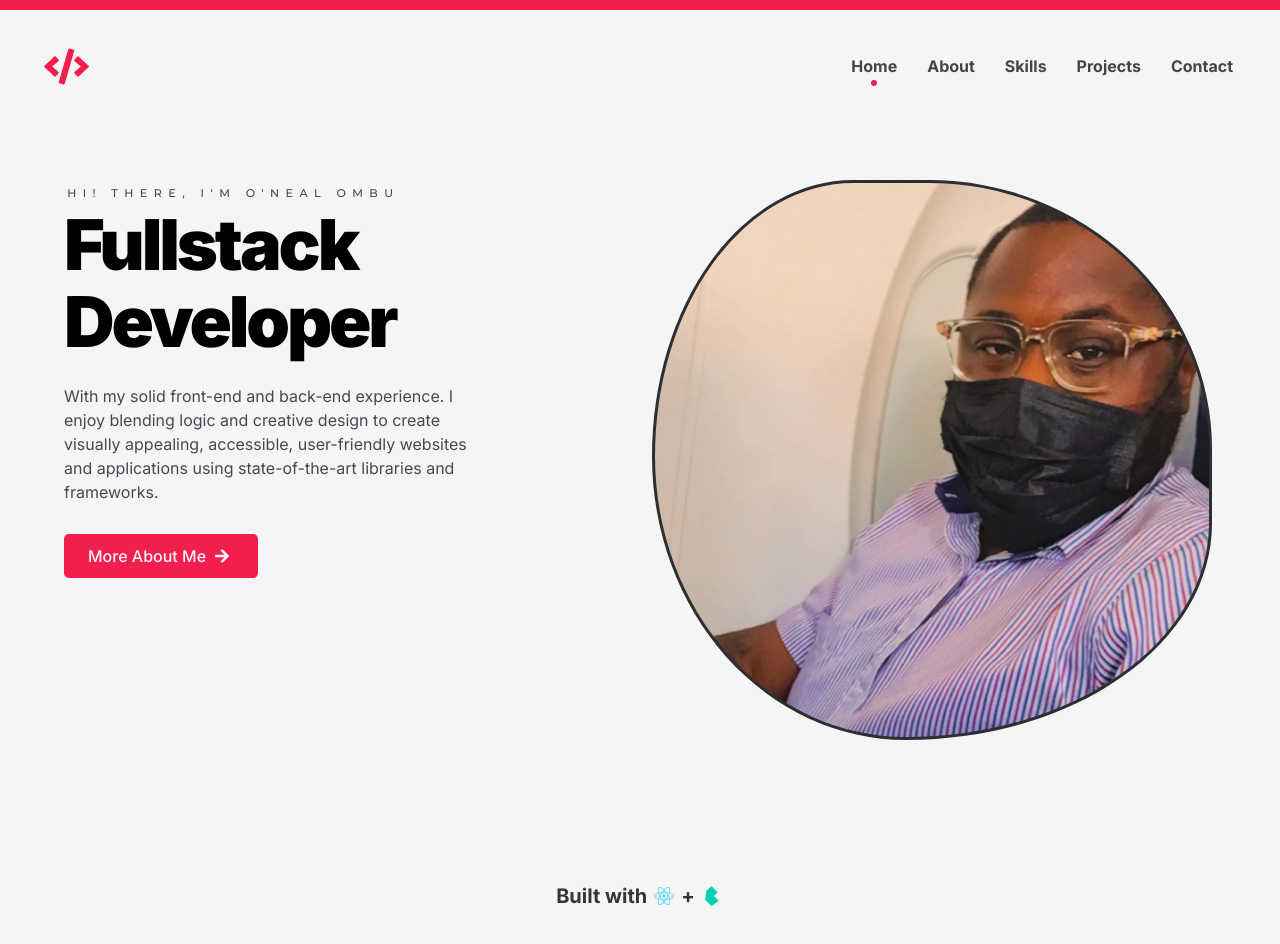
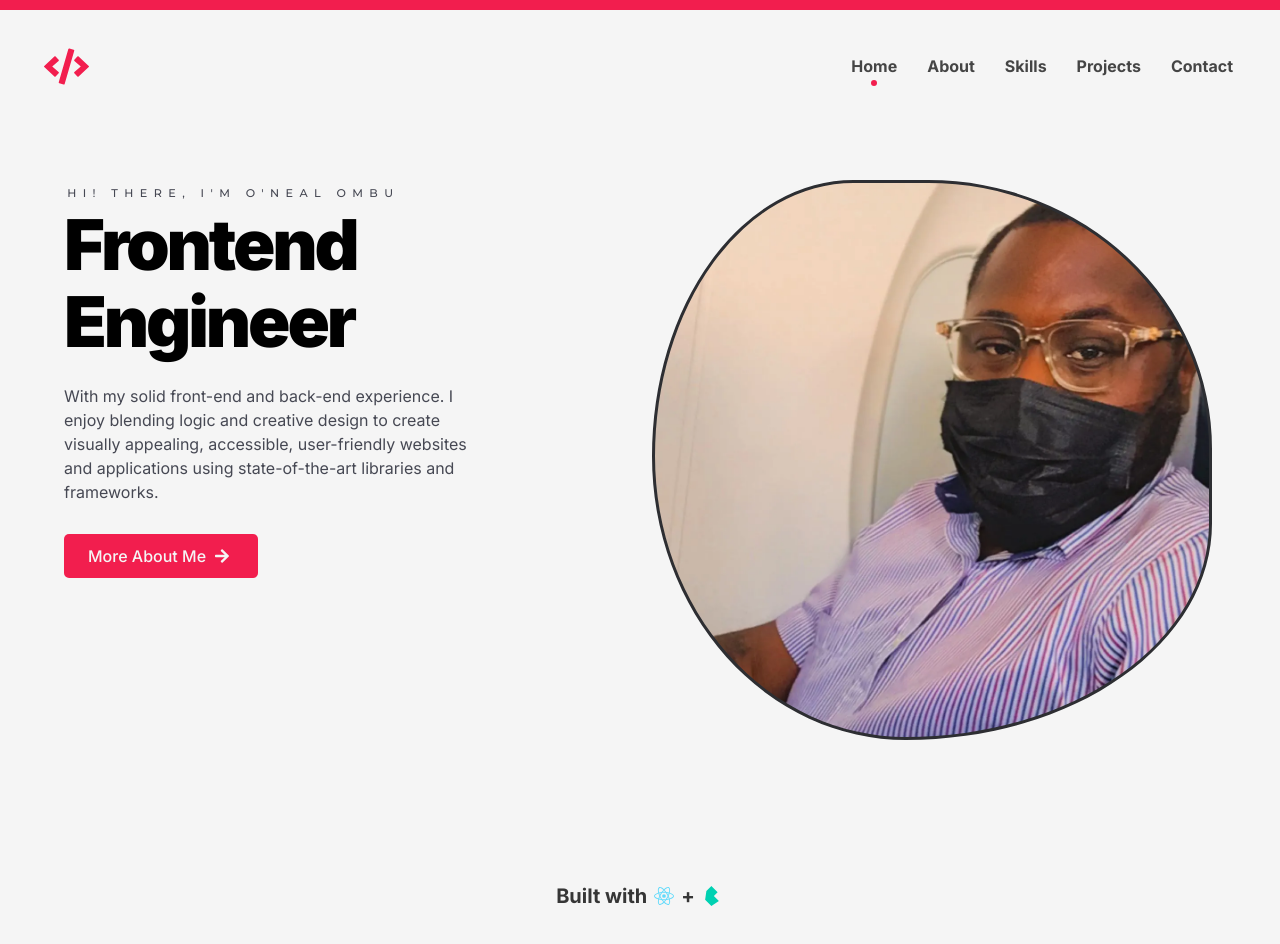
Before and after one commit to codepologist/My-Portfolio, a React (Vite) app: page / in a window 1280 px wide. Built offline with nearby package versions, Linux system fonts and the light colour scheme.

Commit message:
Modified Home

```diff
--- a/src/pages/Home.jsx
+++ b/src/pages/Home.jsx
@@ -16,7 +16,7 @@ const Home = () => {
     <section className={`hero is-halfheight`}>
       <Helmet>
         <meta charset="UTF-8" />
-        <title>O'Neal Ombu | Fullstack Developer</title>
+        <title>O'Neal Ombu | Frontend Engineer</title>
         <meta name="viewport" content="width=device-width, initial-scale=1.0" />
         <meta http-equiv="X-UA-Compatible" content="ie=edge" />
         <meta name="author" content="O'Neal Ombu" />
@@ -55,7 +55,7 @@ const Home = () => {
                 animate={{ x: 0, scale: 1 }}
                 transition={{ duration: 1 }}
               >
-                Fullstack Developer
+                Frontend Engineer
               </motion.h1>
               <motion.p
                 className={`sub_text`}
```
